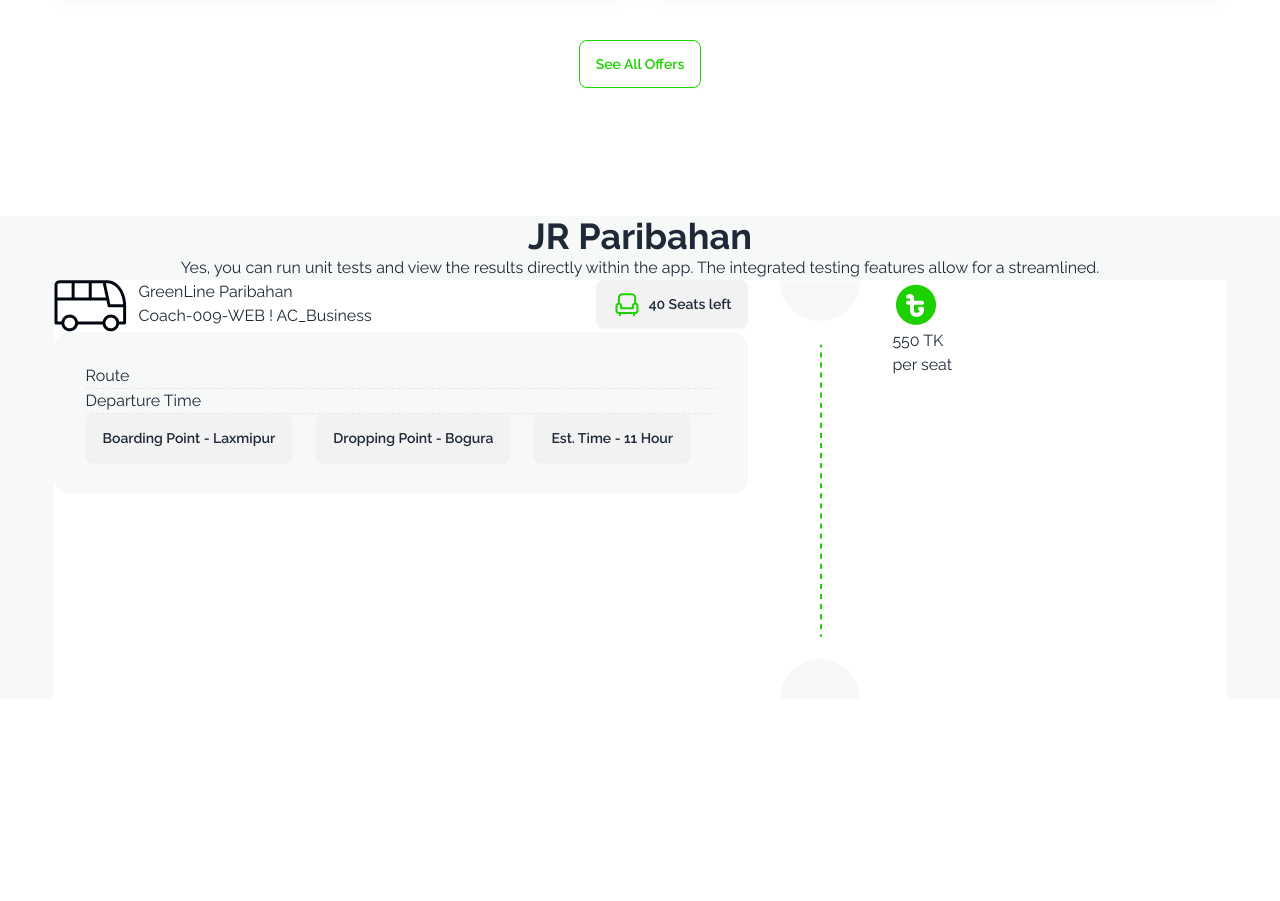
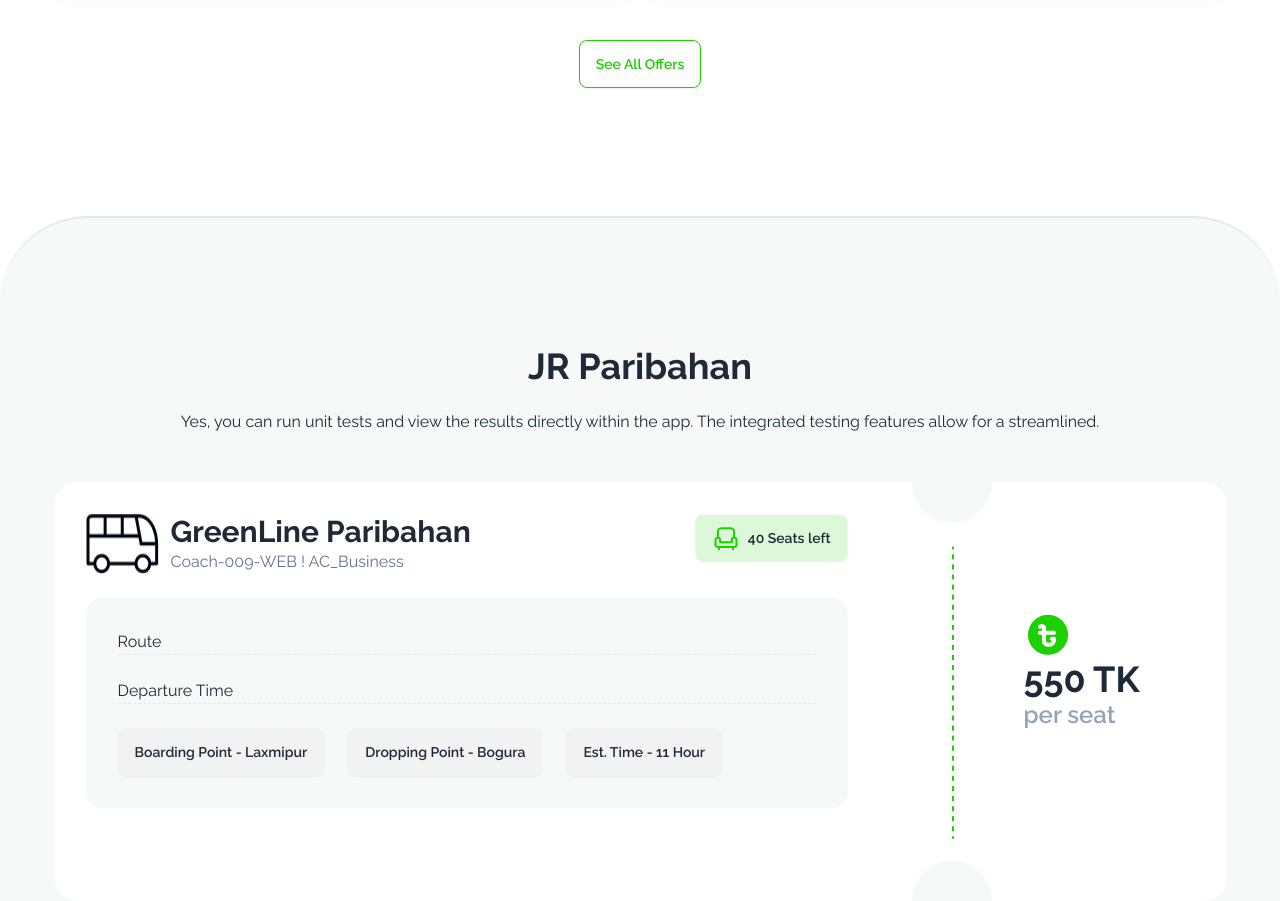
Before and after one commit to joymajumder23/fifth-assignment, a plain HTML site: page index.html in a window 1280 px wide. Shown: the part 1146-2047 px from the top of the page. Before the commit the page ends 1845 px from the top, so only its background shows below. Drawn offline with nearby package versions, Linux system fonts and the light colour scheme.

Commit message:
bus info added

```diff
--- a/index.html
+++ b/index.html
@@ -161,30 +161,30 @@
                 <button class="btn bg-white border border-green text-green">See All Offers</button>
             </div>
         </section>
-        <section class="font-raleway mt-32 bg-ash">
-            <div class="lg:w-[1173px] mx-auto">
+        <section class="font-raleway mt-32 bg-ash border-t-2 rounded-t-3xl lg:rounded-t-[88px]">
+            <div class="lg:w-[1173px] mx-auto mt-32">
                 <h1 class="text-4xl font-bold text-center">JR Paribahan</h1>
-            <p class="text-center">Yes, you can run unit tests and view the results directly within the app. The integrated testing features allow for a streamlined.</p>
-            <div class="flex gap-8 bg-white">
+            <p class="text-center mt-6">Yes, you can run unit tests and view the results directly within the app. The integrated testing features allow for a streamlined.</p>
+            <div class="flex gap-8 bg-white mt-12 rounded-3xl">
                 <!-- 1st part -->
-                <div>
+                <div class="p-8">
                     <div class="flex gap-56">
                         <div class="flex gap-3">
                             <img src="images/bus-logo.png" alt="">
                         <div>
-                            <h3>GreenLine Paribahan</h3>
-                            <p>Coach-009-WEB ! AC_Business</p>
+                            <h3 class="text-3xl font-bold">GreenLine Paribahan</h3>
+                            <p class="text-slate-500">Coach-009-WEB ! AC_Business</p>
                         </div>
                         </div>
-                        <button class="btn">
+                        <button class="btn bg-[#1DD10026]">
                             <img src="images/seat-green.png" alt="">40 Seats left
                         </button>
                     </div>
-                    <div class="rounded-2xl bg-ash p-8">
-                        <div class="border-dashed border-b">
+                    <div class="rounded-2xl bg-ash p-8 mt-6">
+                        <div class="border-dashed border-b mb-6">
                             <h1>Route</h1>
                         </div>
-                        <div class="border-dashed border-b">
+                        <div class="border-dashed border-b mb-6">
                             Departure Time
                         </div>
                         <div class="flex gap-6">
@@ -194,16 +194,15 @@
                         </div>
                     </div>
                 </div>
+                <!-- 2nd part -->
                 <div>
                     <img src="images/info-devider.png" alt="">
                 </div>
                 <!-- 3rd part -->
-                <div>
-                    <div>
+                    <div class="lg:mt-32 items-center">
                         <img src="images/fare.png" alt="">
-                        <h3>550 TK</h3>
-                        <p>per seat</p>
-                    </div>
+                        <h3 class="text-4xl font-bold">550 TK</h3>
+                        <p class="text-2xl font-semibold text-slate-400">per seat</p>
                 </div>
             </div>
             </div>
```
